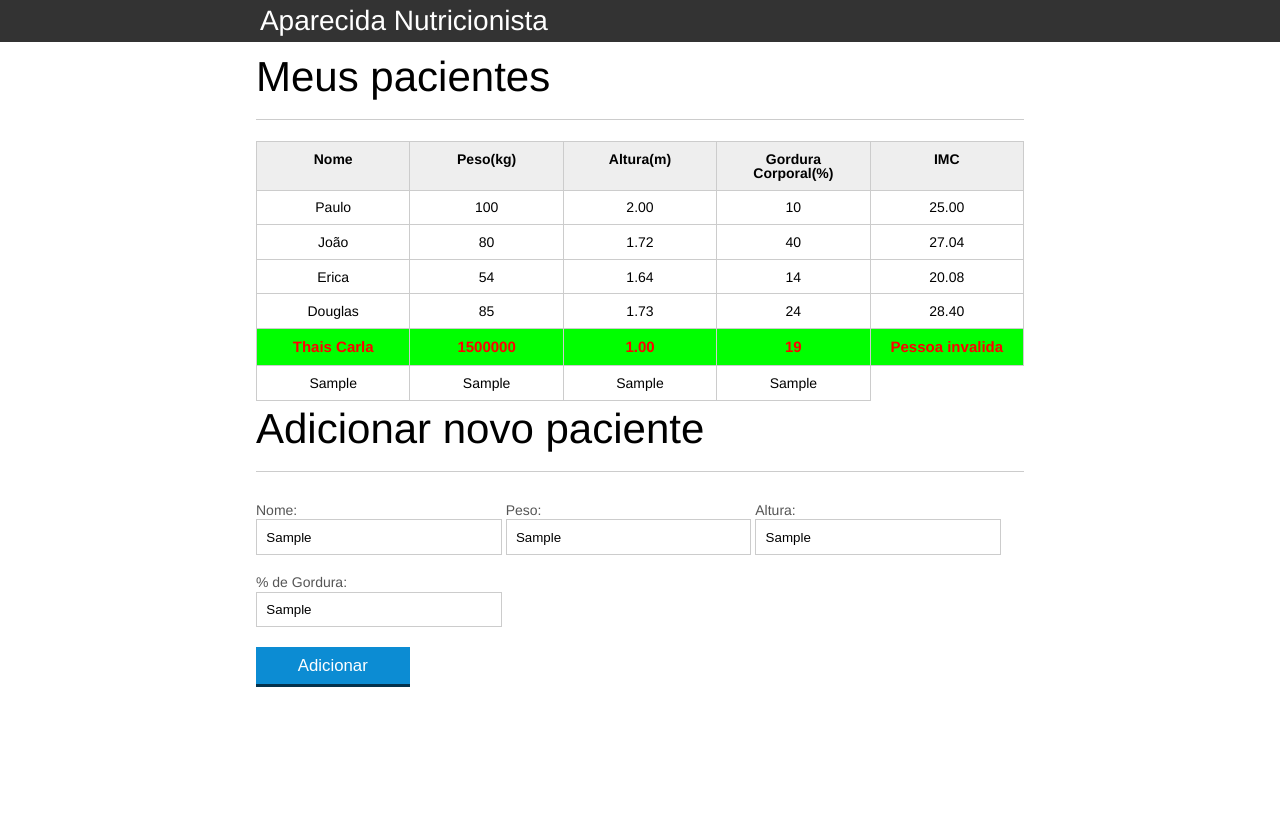
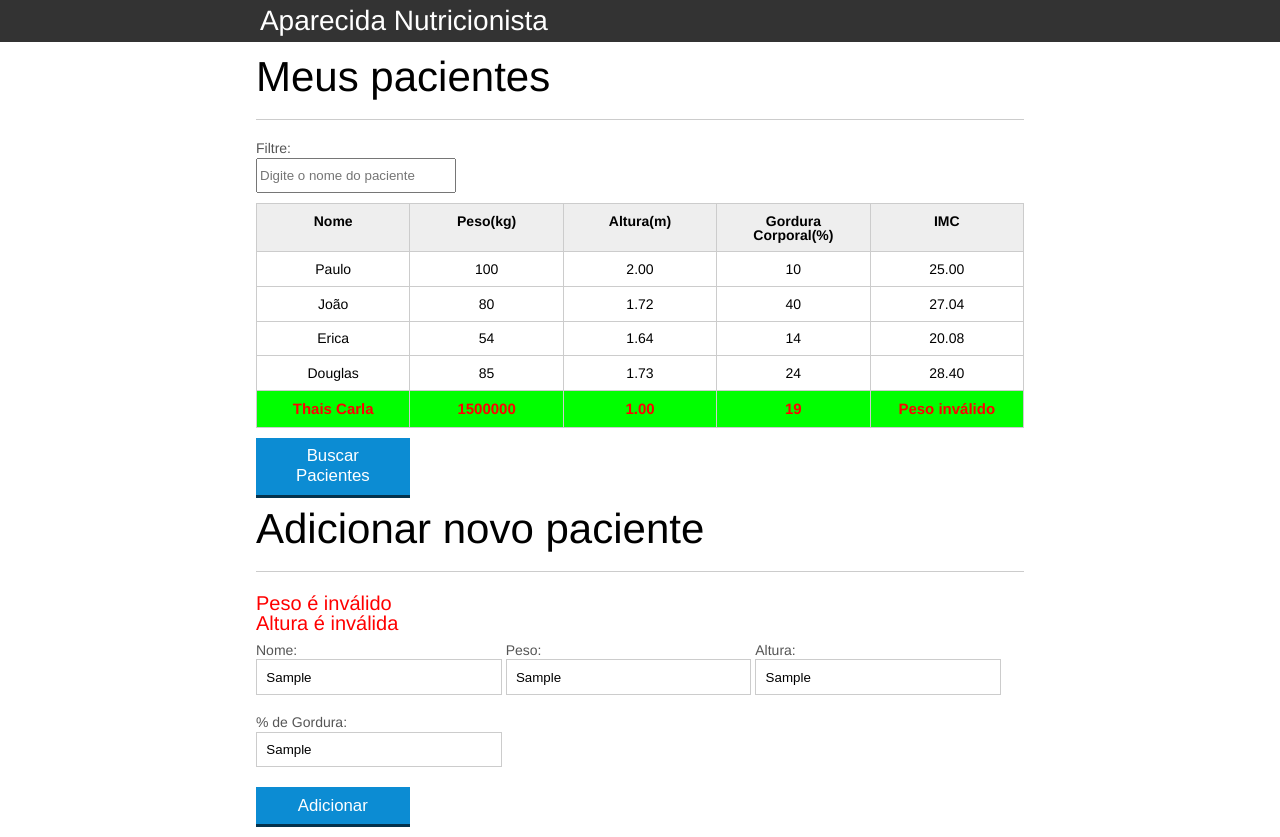
Before and after one commit to wesley-siejka/JS_2, a plain HTML site: page index.html in a window 1280 px wide. Both pictures are taken after typing "Sample", "Sample", "Sample", "Sample" into the empty fields and a click on the button "Adicionar". Before the commit the page ends 800 px from the top, so only its background shows below. Drawn offline with Linux system fonts and the light colour scheme.

Commit message:
Add files via upload

```diff
--- a/css/index.css
+++ b/css/index.css
@@ -139,3 +139,23 @@ button[disabled=disabled], button:disabled {
 	font-size: 15px;
 	font-weight: bold;
 }
+
+#error {
+	color: red;
+	font-size: 20px;
+}
+
+.fadeOut {
+	opacity: 0;
+	transition: 1s;
+}
+
+#filtrar-tabela {
+    width: 200px;
+    height: 35px;
+    margin-bottom: 10px;
+}
+
+.esconde {
+	display: none;
+}
--- a/index.html
+++ b/index.html
@@ -16,8 +16,10 @@
 			</div>
 		</header>
 		<main>
-			<section class="container">
+			<section class="container m1">
 				<h2>Meus pacientes</h2>
+				<label for="filtrar-tabela">Filtre:</label>
+				<input type="text" name="filtro" id="filtrar-tabela" placeholder="Digite o nome do paciente">
 				<table>
 					<thead>
 						<tr>
@@ -69,13 +71,15 @@
 						</tr>
 					</tbody>
 				</table>
-
+				<button id="buscar-pacientes" class="botao bto-principal">Buscar Pacientes</button>
+			 </section>
 			</section>
 		</main>
 
-		<section class="container">
+		<section class="container m2">
 
 			<h2 id="titulo-form">Adicionar novo paciente</h2>
+			<ul id="error"></ul>
 
 			<form id="formAdd">
 
@@ -107,5 +111,8 @@
 
 		<script src="js/principal.js"></script>
 		<script src="js/form.js"></script>
+		<script src="js/remover-paciente.js"></script>
+		<script src="js/filtro.js"></script>
+		<script src="js/buscar-paciente.js"></script>
 	</body>
 </html>
--- /dev/null
+++ b/js/buscar-paciente.js
@@ -0,0 +1,24 @@
+var botaoAdicionar = document.querySelector("#buscar-pacientes");
+
+botaoAdicionar.addEventListener("click", function() {
+    var xhr = new XMLHttpRequest();
+
+    xhr.open("GET", "https://api-pacientes.herokuapp.com/pacientes");
+
+    xhr.addEventListener("load", function() {
+        var erroAjax = document.querySelector("#erro-ajax");
+        if (xhr.status == 200) {
+            erroAjax.classList.add("invisivel");
+            var resposta = xhr.responseText;
+            var pacientes = JSON.parse(resposta);
+
+            pacientes.forEach(function(paciente) {
+                adicionaPacienteNaTabela(paciente);
+            });
+        } else {
+            erroAjax.classList.remove("invisivel");
+        }
+    });
+
+    xhr.send();
+    });
--- /dev/null
+++ b/js/filtro.js
@@ -0,0 +1,26 @@
+var campoFiltro = document.querySelector("#filtrar-tabela");
+
+campoFiltro.addEventListener("input", function() {
+    var pacientes = document.querySelectorAll(".paciente");
+
+if(this.value.length > 0){
+    for (var i = 0; i < pacientes.length; i++) {
+        var paciente = pacientes[i];
+        var tdNome = paciente.querySelector(".info-nome");
+        var nome = tdNome.textContent;
+        var expressao = new RegExp(this.value, "i");
+
+        if (!expressao.test(nome)){
+            paciente.classList.add("esconde")
+        }else{
+            paciente.classList.remove("esconde")
+        }
+    }
+}else{
+    for (var i = 0; i < pacientes.length; i++) {
+        var paciente = pacientes[i];
+        paciente.classList.remove("esconde")
+    }
+}
+
+});
--- a/js/form.js
+++ b/js/form.js
@@ -2,32 +2,99 @@ let botaoAdd = document.querySelector("#adicionar-paciente");
 botaoAdd.addEventListener("click", function(event){
     event.preventDefault();
   let form = document.querySelector("#formAdd");
+  //adicionando paciente
+  let paciente = obterForm(form);
 
-  let nome = form.nome.value;
-  let peso = form.peso.value;
-  let altura = form.altura.value;
-  let gordura  = form.gordura .value;
+  //cria a tr e td do paciente
+ let pacienteTr = criaTr(paciente);
 
-  let pacienteTr=document.createElement("tr");
-  pacienteTr.classList.add("paciente")
+  //validando dados
+  let erros = validaForm(paciente)
 
-  let nomeTd=document.createElement("td");
-  let pesoTd=document.createElement("td");
-  let alturaTd=document.createElement("td");
-  let gorduraTd=document.createElement("td");
-  let imcTd=document.createElement("td");
+  if (erros.length > 0){
+    exibeErro(erros);
 
-  nomeTd.textContent = nome
-  pesoTd.textContent = peso
-  alturaTd.textContent = altura
-  gorduraTd.textContent = gordura
-  imcTd.textContent = calcImc(peso,altura)
+    return;
+  }
 
-  pacienteTr.appendChild(nomeTd);
-  pacienteTr.appendChild(pesoTd);
-  pacienteTr.appendChild(alturaTd);
-  pacienteTr.appendChild(gorduraTd);
-
+  //adicionando paciente a tabela
   let tabela = document.querySelector("#tabela-pacientes");
   tabela.appendChild(pacienteTr);
+
+  form.reset();
+  let mesagenErro = document.querySelector("#error");
+  mesagenErro.innerHTML = ""
 });
+
+function exibeErro(erros){
+  let ul = document.querySelector("#error");
+  ul.innerHTML = ""
+
+  erros.forEach(function(erro){
+    let li = document.createElement("li");
+    li.textContent = erro;
+    ul.appendChild(li)
+  });
+}
+
+function  obterForm(form){
+  let paciente = {
+    nome: form.nome.value,
+    peso: form.peso.value,
+    altura: form.altura.value,
+    gordura: form.gordura.value,
+    imc: calcImc(form.peso.value, form.altura.value)
+  }
+  return paciente
+}
+
+function criaTr(paciente){
+  let pacienteTr=document.createElement("tr");
+  pacienteTr.classList.add("paciente");
+
+  pacienteTr.appendChild(criaTd(paciente.nome, "info-nome"));
+  pacienteTr.appendChild(criaTd(paciente.peso, "info-peso"));
+  pacienteTr.appendChild(criaTd(paciente.altura, "info-altura"));
+  pacienteTr.appendChild(criaTd(paciente.gordura, "info-gordura"));
+  pacienteTr.appendChild(criaTd(paciente.imc, "info-imc"));
+
+  return pacienteTr
+}
+
+function criaTd(dado,classe){
+  let td = document.createElement("td");
+  td.textContent = dado;
+  td.classList.add(classe);
+
+  return td
+}
+
+function validaForm(paciente){
+  let erros = [];
+
+  if (paciente.nome.length == 0){
+    erros.push("O nome não pode ser em branco")
+  }
+
+  if (!validaPeso(paciente.peso)) {
+      erros.push("Peso é inválido");
+  }
+
+  if (!validaAltura(paciente.altura)) {
+    erros.push("Altura é inválida");
+  }
+
+  if (paciente.peso.length == 0){
+    erros.push("O peso não pode ser em branco")
+  }
+
+  if (paciente.altura.length == 0){
+    erros.push("A altura não pode ser em branco")
+  }
+
+  if (paciente.gordura.length == 0){
+    erros.push("A gordura não pode ser em branco")
+  }
+
+  return erros;
+}
--- a/js/principal.js
+++ b/js/principal.js
@@ -15,25 +15,25 @@ for(let i = 0; i <pacientes.length ; i++){
 
     let tdImc = paciente.querySelector(".info-imc");
 
+    let pesoEhValido = validaPeso(peso);
+    let alturaEhValida = validaAltura(altura);
 
-    let pessoa_valida = true
-
-    if (peso <= 0 || peso >= 400){
-        console.log("Pessoa invalida");
-        pessoa_valida = false
-        tdImc.textContent = "Pessoa invalida"
-        paciente.classList.add("pessoa-invalida")
+    if (!pesoEhValido) {
+        console.log("Peso inválido!");
+        pesoEhValido = false;
+        tdImc.textContent = "Peso inválido";
+        paciente.classList.add("pessoa-invalida");
     }
 
-    if (altura <= 0 || altura >= 3.5){
-        console.log("Pessoa invalida");
-        pessoa_valida = false
-        tdImc.textContent = "Pessoa invalida"
-        paciente.classList.add("pessoa-invalida")
+    if (!alturaEhValida) {
+        console.log("Altura inválida!");
+        alturaEhValida = false;
+        tdImc.textContent = "Altura inválida";
+        paciente.classList.add("pessoa-invalida");
     }
 
-    if (pessoa_valida){
-        let imc = calcImc(peso,altura)
+    if (pesoEhValido && alturaEhValida) {
+        var imc = calcImc(peso, altura);
         tdImc.textContent = imc;
     }
 }
@@ -43,3 +43,21 @@ function calcImc(peso,altura){
     imc = peso / (altura * altura);
     return imc.toFixed(2);
 }
+
+function validaPeso(peso) {
+
+    if (peso >= 0 && peso <= 1000) {
+        return true;
+    } else {
+        return false;
+    }
+}
+
+function validaAltura(altura) {
+
+    if (altura >= 0 && altura <= 3.00) {
+        return true;
+    } else {
+        return false;
+    }
+}
--- /dev/null
+++ b/js/remover-paciente.js
@@ -0,0 +1,18 @@
+let pac1entes = document.querySelectorAll(".paciente");
+
+let tabela = document.querySelector("table");
+
+tabela.addEventListener("dblclick", function(event) {
+    event.target.parentNode.classList.add("fadeOut");
+
+    setTimeout(function(){
+        event.target.parentNode.remove();
+    },1000);
+});
+
+// pac1entes.forEach(function(paciente){
+//     paciente.addEventListener("dblclick", function(){
+//         console.log("Jorges");
+//         this.remove();
+//     });
+// });
```
